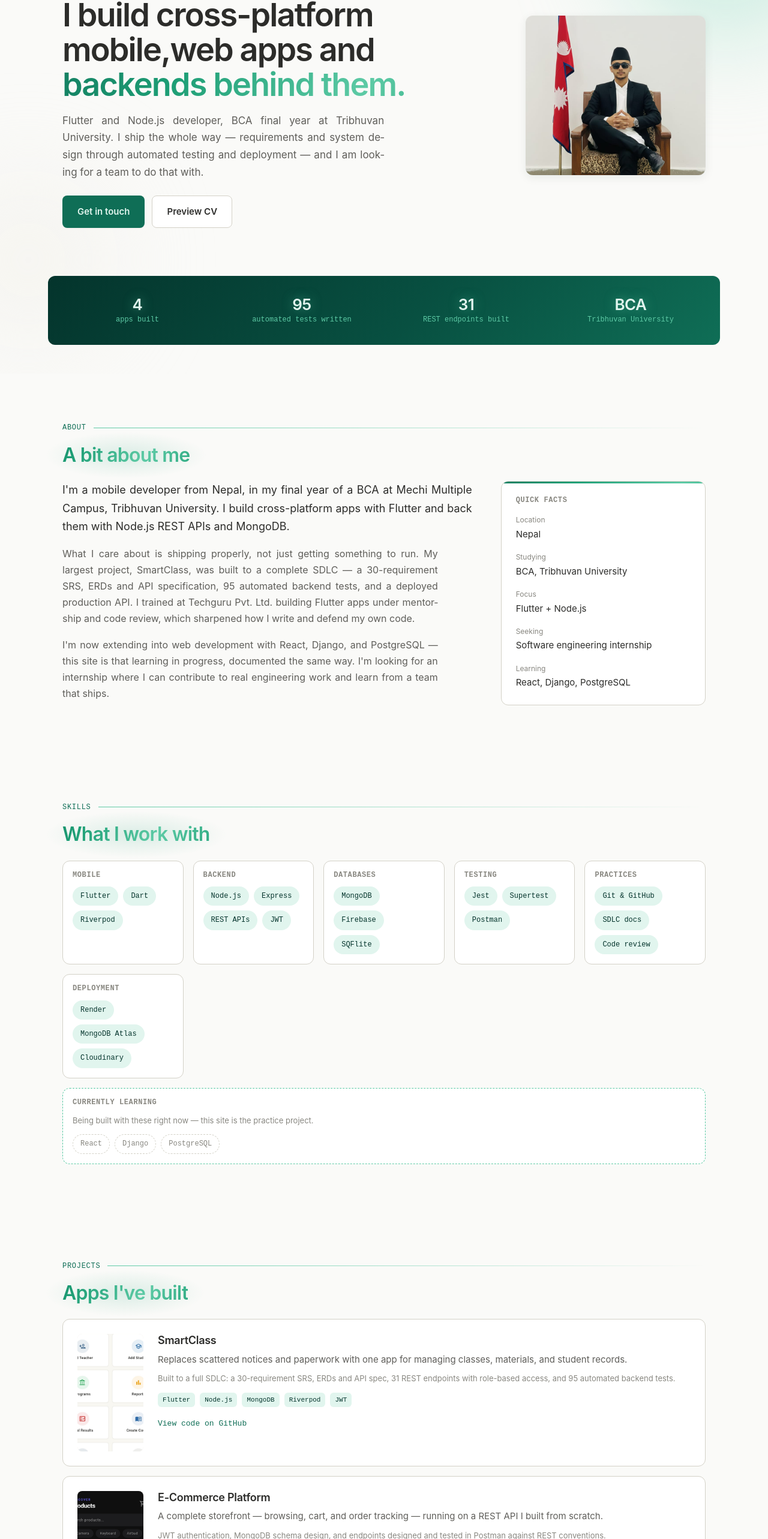
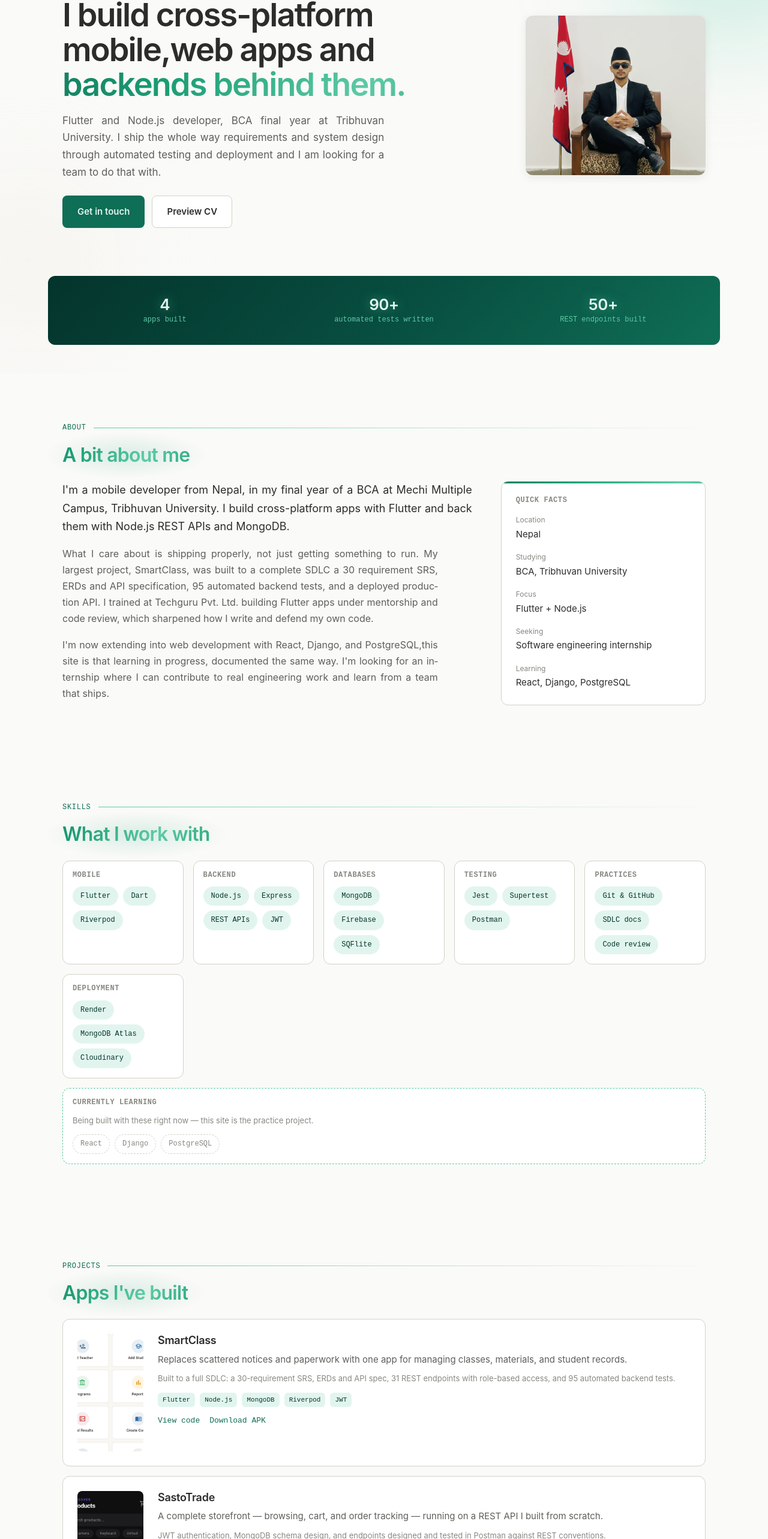
Before and after one commit to Reason-Dahal/portfolio, a React (Vite) app in the folder frontend/: page / in a window 1280 px wide. Shown: the part 193-2759 px from the top of the page at 60% size. Built offline with nearby package versions, Linux system fonts and the light colour scheme.

Commit message:
feat: add APK download links to project cards

```diff
--- a/frontend/src/components/ProjectCard/ProjectCard.css
+++ b/frontend/src/components/ProjectCard/ProjectCard.css
@@ -22,6 +22,9 @@
     padding: 1px;
     background: var(--gradient-border);
     -webkit-mask:
+      linear-gradient(#fff 0 0) content-box,
+      linear-gradient(#fff 0 0);
+    mask:
       linear-gradient(#fff 0 0) content-box,
       linear-gradient(#fff 0 0);
     -webkit-mask-composite: xor;
--- a/frontend/src/components/ProjectCard/ProjectCard.jsx
+++ b/frontend/src/components/ProjectCard/ProjectCard.jsx
@@ -1,9 +1,9 @@
 import './ProjectCard.css';
 
-function ProjectCard({ name, tagline, detail, image, tech, repo }) {
+function ProjectCard({ name, tagline, detail, image, tech, repo, apk }) {
   return (
     <article className="project-card">
-    <img className="project-card__image" src={image} alt={`${name} app screenshot`} />
+      <img className="project-card__image" src={image} alt={`${name} app screenshot`} />
 
       <div className="project-card__body">
         <h3 className="project-card__name">{name}</h3>
@@ -18,14 +18,17 @@ function ProjectCard({ name, tagline, detail, image, tech, repo }) {
           ))}
         </ul>
 
-        <a
-          className="project-card__link"
-          href={repo}
-          target="_blank"
-          rel="noreferrer"
-        >
-          View code on GitHub
-        </a>
+        <div className="project-card__links">
+          <a className="project-card__link" href={repo} target="_blank" rel="noreferrer">
+            View code
+          </a>
+
+          {apk && (
+            <a className="project-card__link" href={apk} target="_blank" rel="noreferrer">
+              Download APK
+            </a>
+          )}
+        </div>
       </div>
     </article>
   );
--- a/frontend/src/components/Projects/Projects.css
+++ b/frontend/src/components/Projects/Projects.css
@@ -7,6 +7,12 @@
     gap: var(--space-4);
   }
 
+  .project-card__links {
+    display: flex;
+    flex-wrap: wrap;
+    gap: var(--space-4);
+  }
+
   @media (min-width: 900px) {
     .projects {
       padding-bottom: var(--space-20);
--- a/frontend/src/components/Projects/Projects.jsx
+++ b/frontend/src/components/Projects/Projects.jsx
@@ -24,6 +24,7 @@ function Projects() {
               image={project.image}
               tech={project.tech}
               repo={project.repo}
+              apk={project.apk}
             />
           ))}
         </div>
--- a/frontend/src/data/projects.js
+++ b/frontend/src/data/projects.js
@@ -9,10 +9,11 @@ export const projects = [
       image: '/images/projects/smartclass.jpg',
       tech: ['Flutter', 'Node.js', 'MongoDB', 'Riverpod', 'JWT'],
       repo: 'https://github.com/Reason-Dahal/smartclass',
+      apk: 'https://github.com/Reason-Dahal/smartclass/releases/download/v2.6.0/Smartclass.v2.6.apk',
     },
     {
       slug: 'ecommerce',
-      name: 'E-Commerce Platform',
+      name: 'SastoTrade',
       tagline:
         'A complete storefront — browsing, cart, and order tracking — running on a REST API I built from scratch.',
       detail:
@@ -20,6 +21,7 @@ export const projects = [
       image: '/images/projects/ecommerce.jpg',
       tech: ['Flutter', 'Node.js', 'MongoDB', 'REST API'],
       repo: 'https://github.com/Reason-Dahal/ecommerce_frontend',
+      apk: 'https://github.com/Reason-Dahal/ecommerce_frontend/releases/download/v1.0.0/SastoTrade_v1.2.apk',
     },
     {
       slug: 'quiz-app',
@@ -31,16 +33,17 @@ export const projects = [
       image: '/images/projects/quiz-app.jpg',
       tech: ['Flutter', 'Firebase', 'Firestore'],
       repo: 'https://github.com/Reason-Dahal/quiz-app',
+      apk: 'https://github.com/Reason-Dahal/quiz-app/releases/download/v1.0.0/quizApp.apk',
     },
     {
       slug: 'track-my-cash',
       name: 'Track My Cash',
-      tagline:
-        'Tracks daily spending completely offline — no account, no internet needed.',
+      tagline: 'Tracks daily spending completely offline — no account, no internet needed.',
       detail:
         'Offline-first SQFlite storage with real-time spending charts, category reporting, and date filtering.',
       image: '/images/projects/track-my-cash.jpg',
       tech: ['Flutter', 'Dart', 'SQFlite'],
       repo: 'https://github.com/Reason-Dahal/track-my-cash',
+      apk: 'https://github.com/Reason-Dahal/track-my-cash/releases/download/v1.0.0/trackmycash.apk',
     },
   ];
--- a/frontend/src/data/site.js
+++ b/frontend/src/data/site.js
@@ -4,23 +4,22 @@ export const site = {
     headlineLead: 'I build cross-platform mobile,web apps and ',
     headlineAccent: 'backends behind them.',
     subheadline:
-      'Flutter and Node.js developer, BCA final year at Tribhuvan University. I ship the whole way — requirements and system design through automated testing and deployment — and I am looking for a team to do that with.',
+      'Flutter and Node.js developer, BCA final year at Tribhuvan University. I ship the whole way  requirements and system design through automated testing and deployment  and I am looking for a team to do that with.',
     photo: '/images/photo.png',
     cv: '/cv.pdf',
     domain: 'reason-dahal.com.np',
     stats: [
       { value: '4', label: 'apps built' },
-      { value: '95', label: 'automated tests written' },
-      { value: '31', label: 'REST endpoints built' },
-      { value: 'BCA', label: 'Tribhuvan University' },
+      { value: '90+', label: 'automated tests written' },
+      { value: '50+', label: 'REST endpoints built' },
     ],
   };
 
   export const about = {
     paragraphs: [
       "I'm a mobile developer from Nepal, in my final year of a BCA at Mechi Multiple Campus, Tribhuvan University. I build cross-platform apps with Flutter and back them with Node.js REST APIs and MongoDB.",
-      'What I care about is shipping properly, not just getting something to run. My largest project, SmartClass, was built to a complete SDLC — a 30-requirement SRS, ERDs and API specification, 95 automated backend tests, and a deployed production API. I trained at Techguru Pvt. Ltd. building Flutter apps under mentorship and code review, which sharpened how I write and defend my own code.',
-      "I'm now extending into web development with React, Django, and PostgreSQL — this site is that learning in progress, documented the same way. I'm looking for an internship where I can contribute to real engineering work and learn from a team that ships.",
+      'What I care about is shipping properly, not just getting something to run. My largest project, SmartClass, was built to a complete SDLC a 30 requirement SRS, ERDs and API specification, 95 automated backend tests, and a deployed production API. I trained at Techguru Pvt. Ltd. building Flutter apps under mentorship and code review, which sharpened how I write and defend my own code.',
+      "I'm now extending into web development with React, Django, and PostgreSQL,this site is that learning in progress, documented the same way. I'm looking for an internship where I can contribute to real engineering work and learn from a team that ships.",
     ],
     facts: [
       { label: 'Location', value: 'Nepal' },
```
